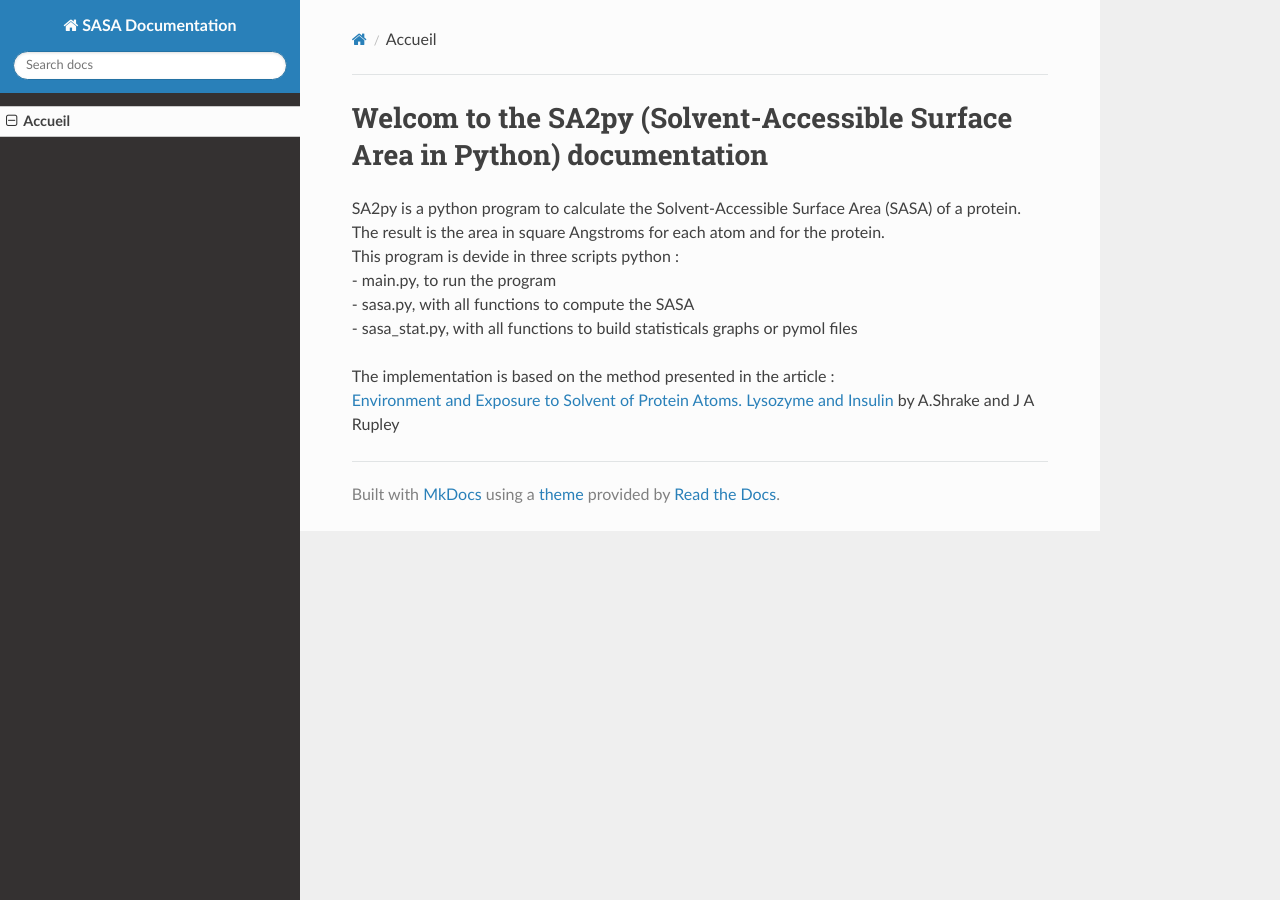
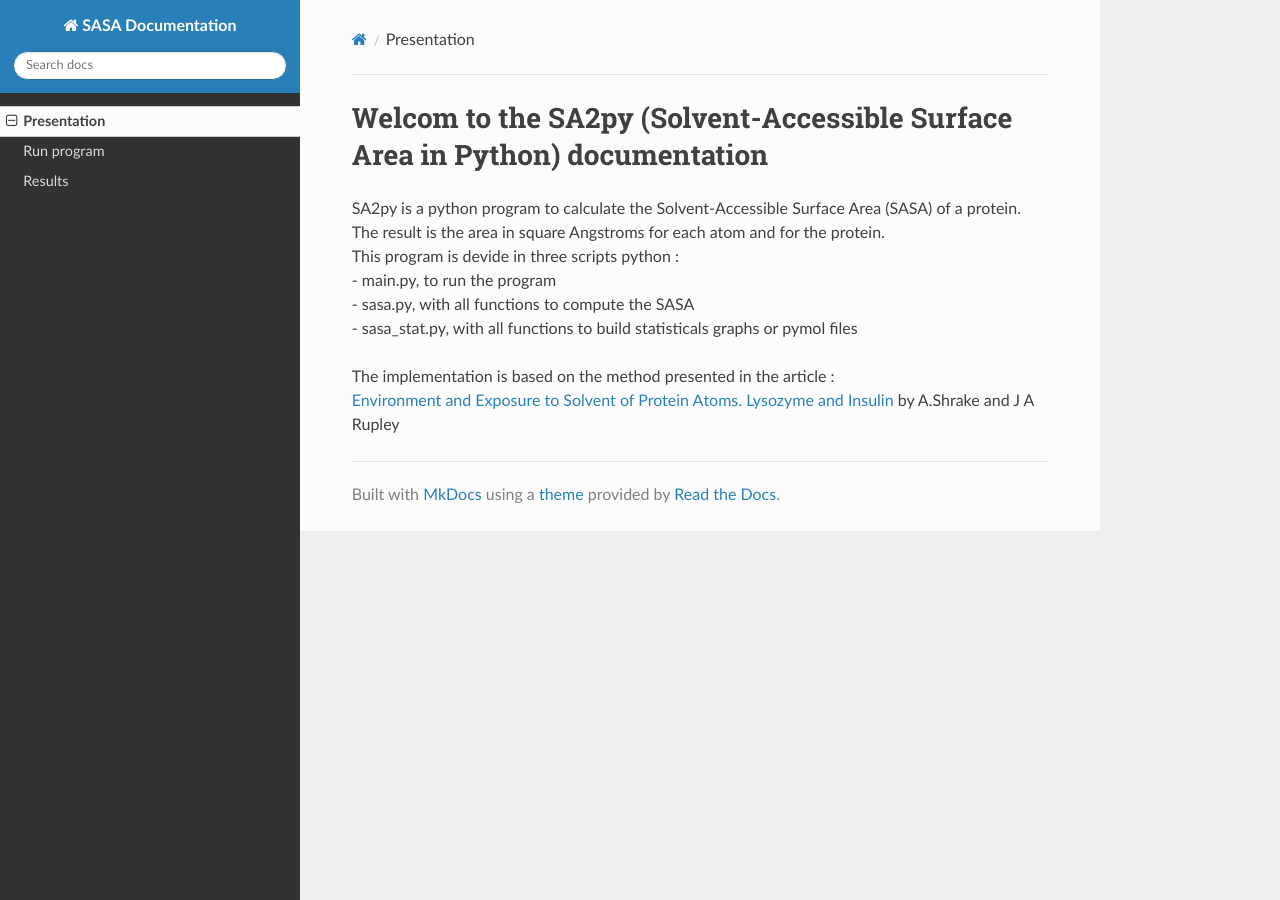
Before and after one commit to ElouanBethuel/SA2py, an MkDocs documentation site: the page built from docs/index.md, in a window 1280 px wide. Built offline with MkDocs 1.6.1, drawn with Linux system fonts in a browser that asks for light colours; nearby versions of some CDN libraries.

Commit message:
Update mkdocs.yml

```diff
--- a/mkdocs.yml
+++ b/mkdocs.yml
@@ -1,5 +1,7 @@
 site_name: SASA Documentation
 nav:
-  - Accueil: index.md
+  - Presentation: index.md
+  - Run program: run.md
+  - Results: results.md
 theme:
   name: readthedocs
```
